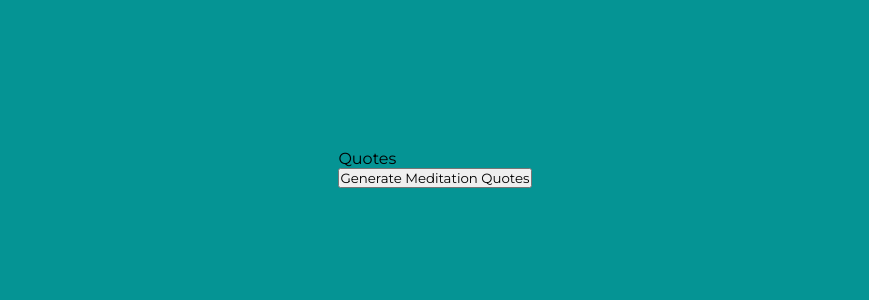
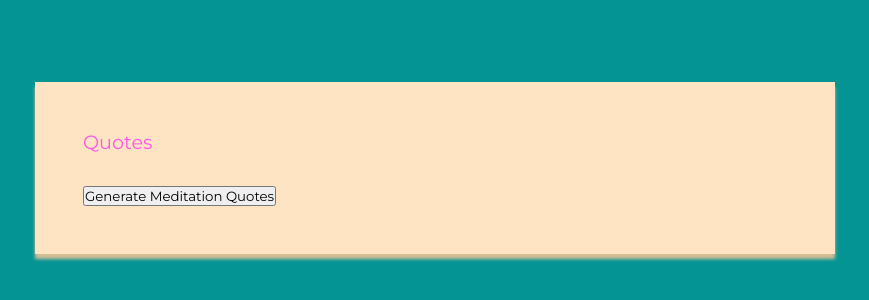
Before and after one commit to CalebCheptumo/Meditation-Quotes-Generator, a plain HTML site: page index.html in a window 1280 px wide. Shown: the part 232-532 px from the top of the page, without its empty margins (205-1074 px from the left). Drawn offline with Linux system fonts and the light colour scheme.

Commit message:
style paragraph

```diff
--- a/style.css
+++ b/style.css
@@ -11,3 +11,22 @@ body{
     min-height: 100vh;
     background-color: rgb(5, 148, 148);
 }
+
+.container {
+    max-width: 800px;
+    width: 90vw;
+    background-color: bisque;
+    padding: 3rem;
+    box-shadow: 0.0 .3rem .2rem rgb(213, 190, 149);
+}
+
+p{
+    color: #ff56e6;
+    font-size: 1.2rem;
+    margin-bottom: 2rem;
+
+}
+
+button{
+
+}
```
